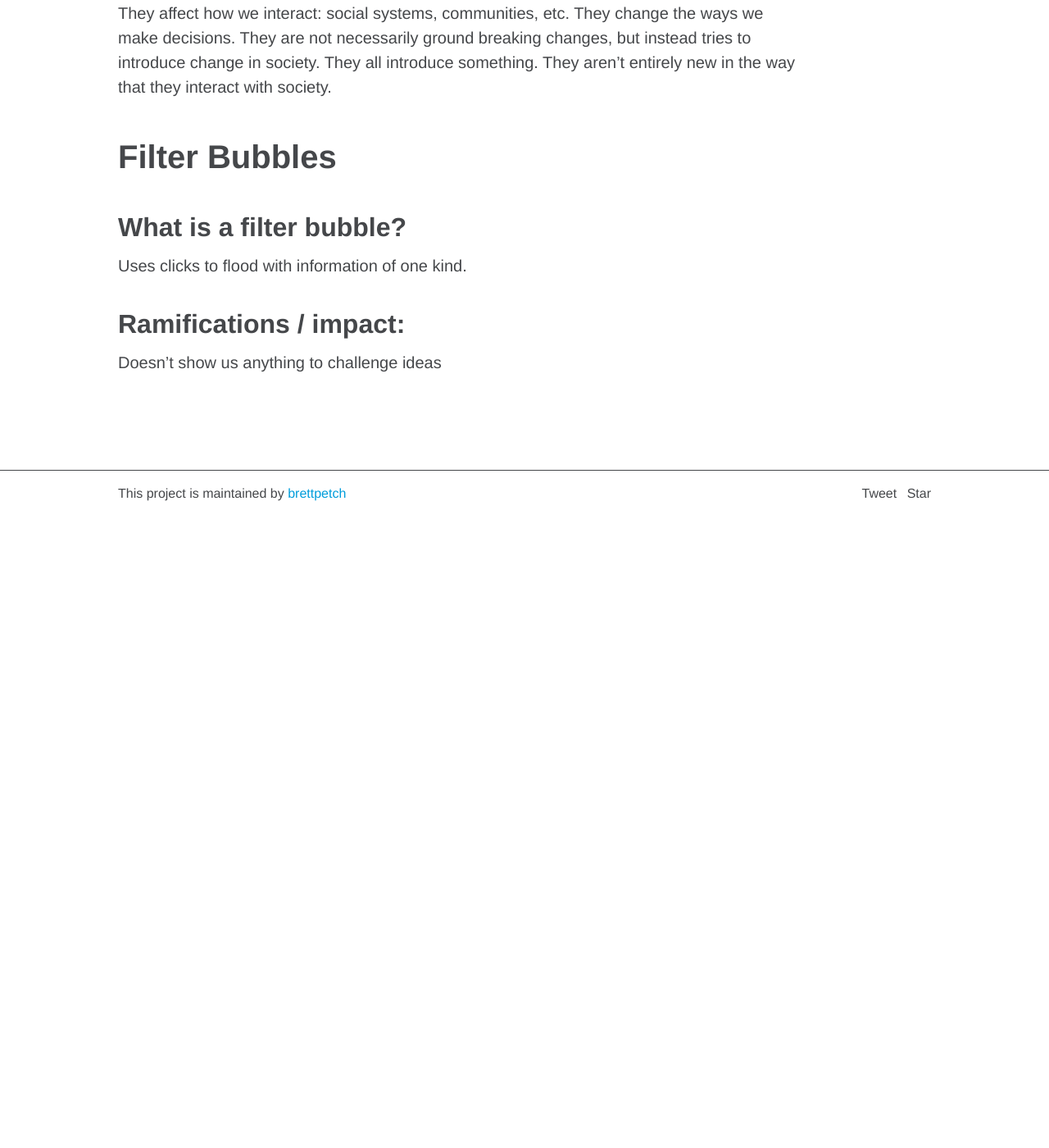
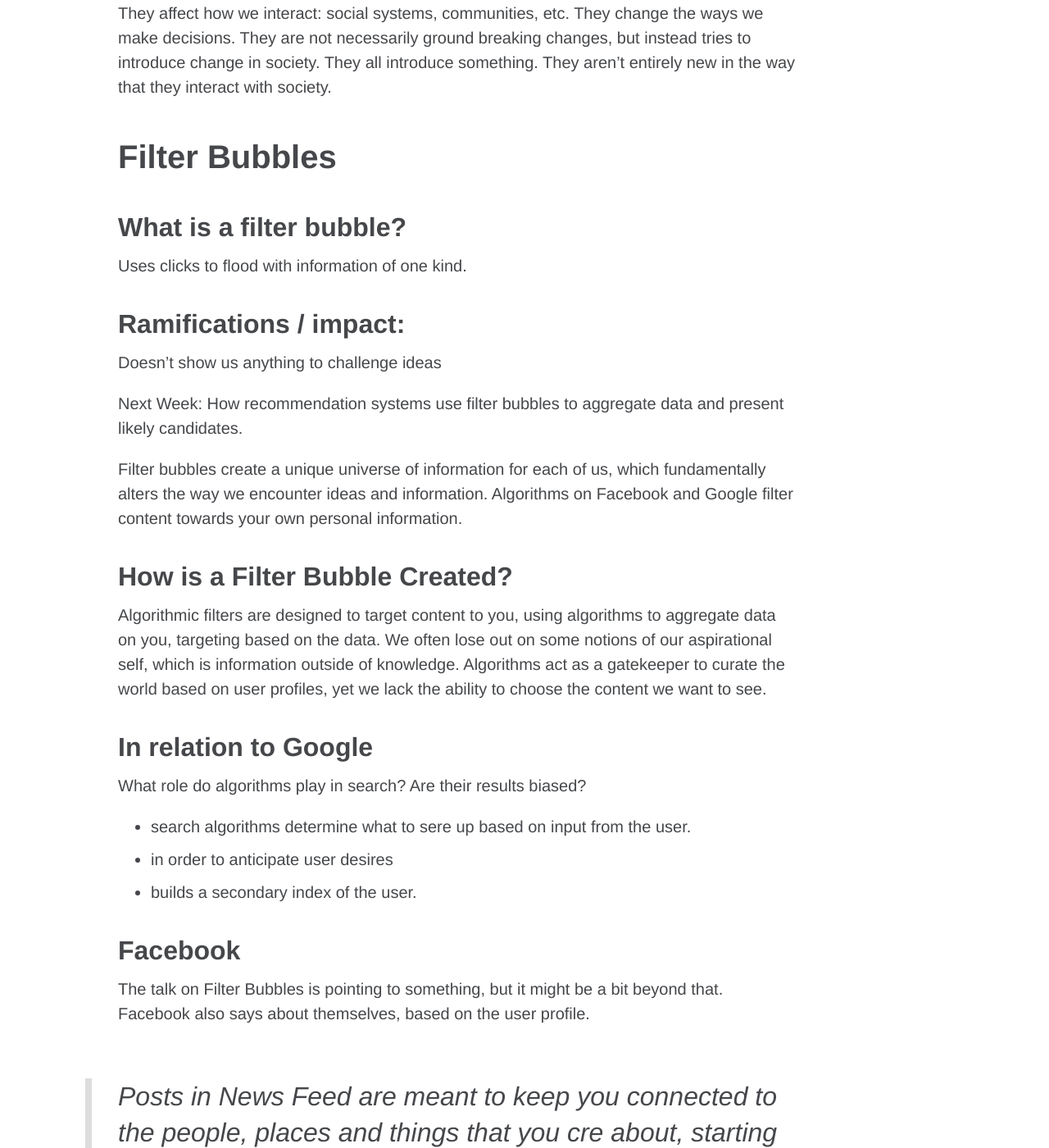
Before and after one commit to brettpetch/MIT-2157, a Jekyll site: the page built from _posts/2020-01-28-6.md, in a window 1280 px wide and 1400 px high, scrolled down 3688 px. Shown: the whole window at 82% size. Built offline with Jekyll 4.4.1, drawn with Linux system fonts in a browser that asks for light colours; comment, search, counter and statistics services are not loaded; before the commit the page ends 4318 px from its top, so only the background shows below that; some of the changed text lies outside the part shown.

Commit message:
forgot to commit oops

```diff
--- a/_posts/2020-01-28-6.md
+++ b/_posts/2020-01-28-6.md
@@ -69,3 +69,22 @@ Uses clicks to flood with information of one kind.
 
 ## Ramifications / impact:
 Doesn't show us anything to challenge ideas
+
+Next Week: How recommendation systems use filter bubbles to aggregate data and present likely candidates.
+
+Filter bubbles create a unique universe of information for each of us, which fundamentally alters the way we encounter ideas and information. Algorithms on Facebook and Google filter content towards your own personal information.
+
+## How is a Filter Bubble Created?
+Algorithmic filters are designed to target content to you, using algorithms to aggregate data on you, targeting based on the data. We often lose out on some notions of our aspirational self, which is information outside of knowledge. Algorithms act as a gatekeeper to curate the world based on user profiles, yet we lack the ability to choose the content we want to see.
+
+## In relation to Google
+What role do algorithms play in search? Are their results biased?
+- search algorithms determine what to sere up based on input from the user.
+- in order to anticipate user desires
+- builds a secondary index of the user.
+
+## Facebook
+The talk on Filter Bubbles is pointing to something, but it might be a bit beyond that. Facebook also says about themselves, based on the user profile.
+> Posts in News Feed are meant to keep you connected to the people, places and things that you cre about, starting with your friends and family.
+
+One of the things we can say is that Facebook News Feeds creates filter bubbles that marginalizes content outside our select group. They are blending personal information with trending topics and news topics. This kind of thing, such as something current (Kobe Bryant's Death) what is the reason they are doing this? It often brings forth the notion that alternate perspectives are aggregated out of our newsfeeds. Why is this information in there? The idea is for users to take action or become participatory individuals. Moreover, Facebook's algorithms is designed to maximize content with a high "emotional" response. These ideas have resulted in "extreme" content rising ot the top, ie messages of extreme anger or excitement.
```
